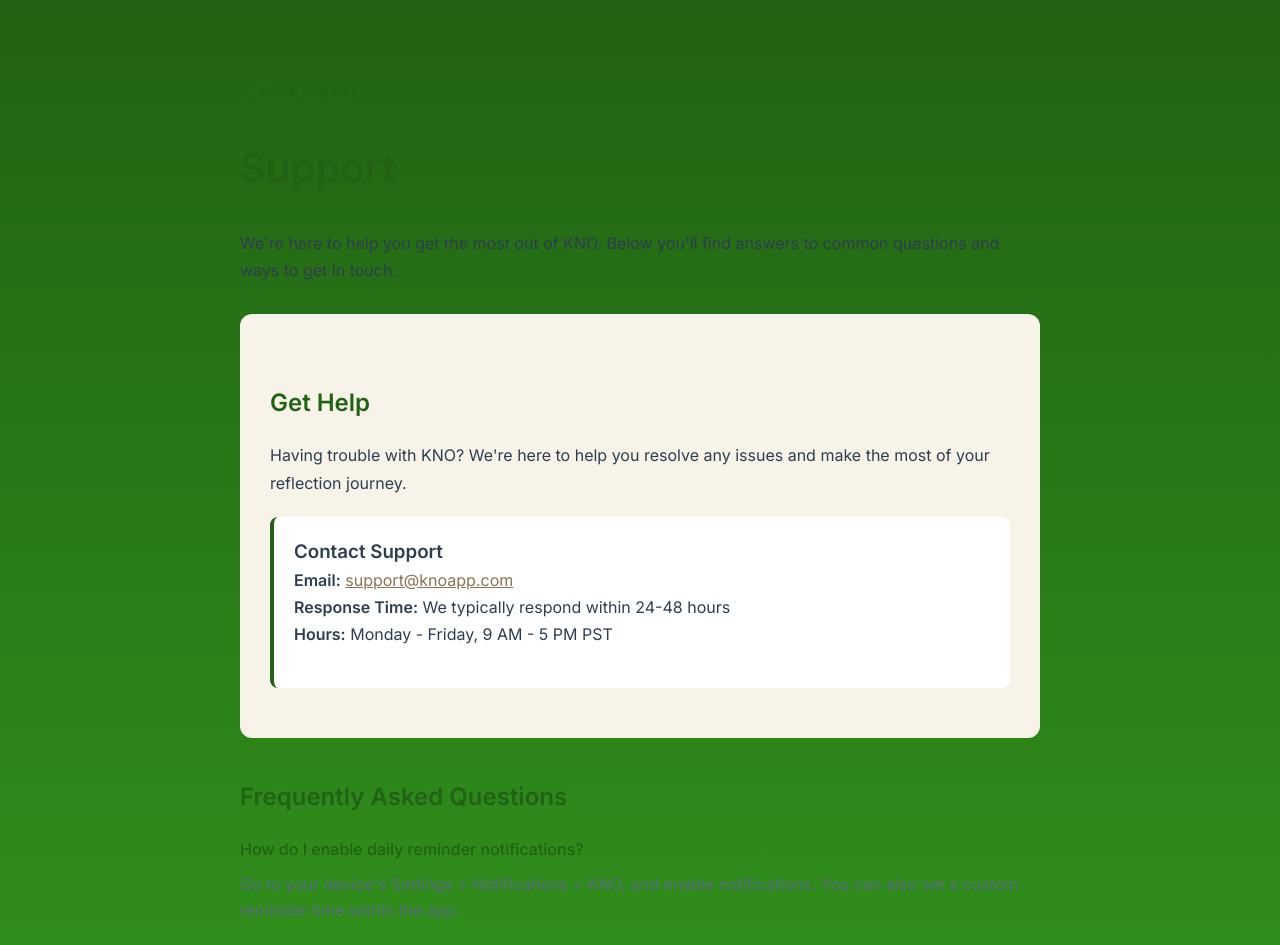
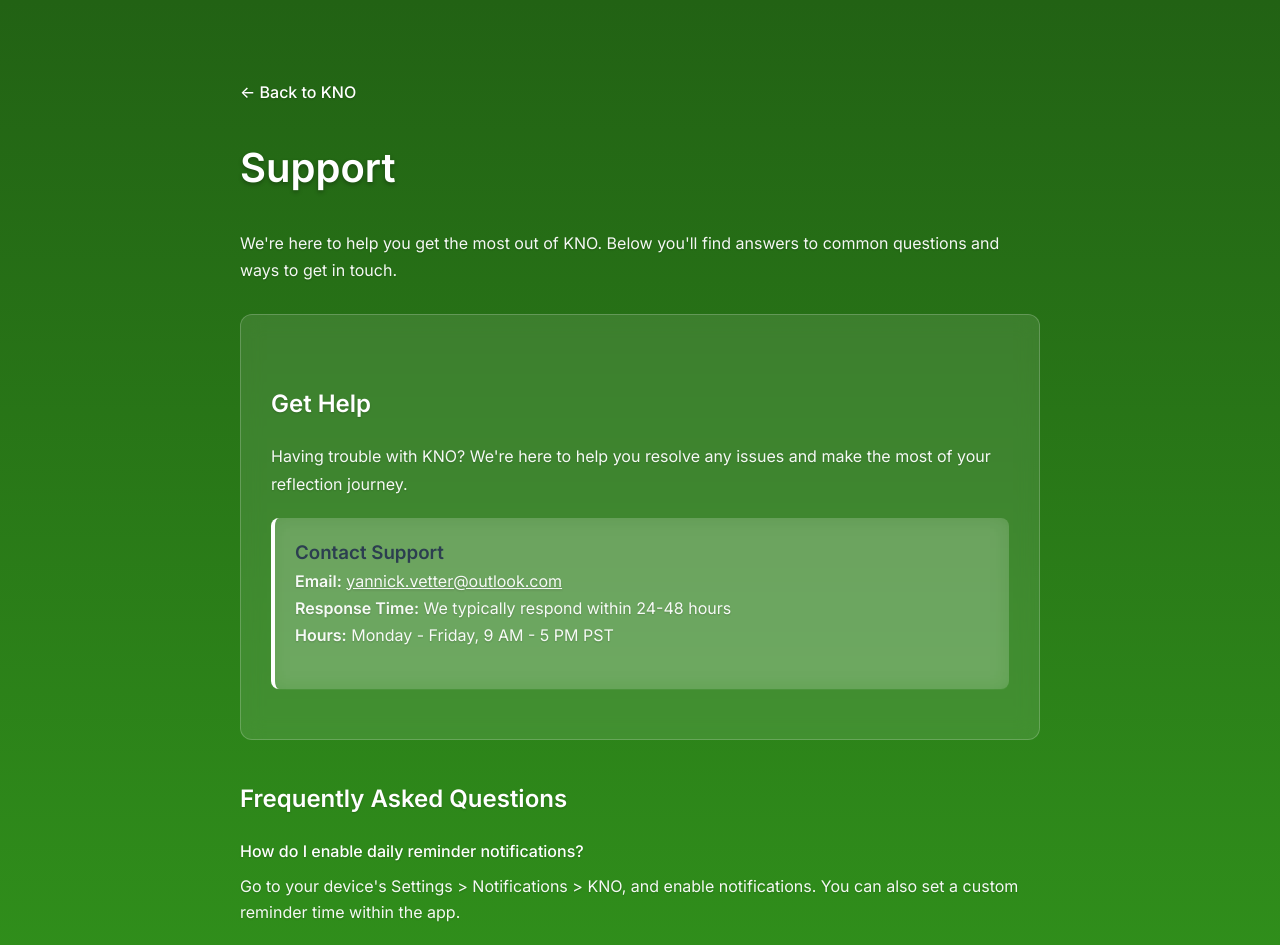
Before and after one commit to yvetter438/KNOWebsite, a plain HTML site: page support.html in a window 1280 px wide. Shown: the top 945 px of the page. Drawn offline with Linux system fonts and the light colour scheme.

Commit message:
fixed colors on support, privacy, changed email addresses too

```diff
--- a/support.html
+++ b/support.html
@@ -15,54 +15,66 @@
             margin: 0 auto;
         }
         .content-page h1 {
-            color: #226214;
+            color: #ffffff;
             margin-bottom: 30px;
             font-size: 2.5rem;
+            text-shadow: 0 2px 4px rgba(0, 0, 0, 0.3);
         }
         .content-page h2 {
-            color: #226214;
+            color: #ffffff;
             margin: 40px 0 20px 0;
             font-size: 1.5rem;
+            text-shadow: 0 1px 2px rgba(0, 0, 0, 0.2);
         }
         .content-page p {
             margin-bottom: 20px;
             line-height: 1.7;
+            color: #ffffff;
+            opacity: 0.95;
+            text-shadow: 0 1px 2px rgba(0, 0, 0, 0.2);
         }
         .back-link {
             display: inline-flex;
             align-items: center;
-            color: #226214;
+            color: #ffffff;
             text-decoration: none;
             margin-bottom: 30px;
             font-weight: 500;
+            text-shadow: 0 1px 2px rgba(0, 0, 0, 0.2);
         }
         .back-link:hover {
             color: #43cc25;
         }
         .support-section {
-            background: #f7f3e9;
+            background: rgba(255, 255, 255, 0.1);
             padding: 30px;
             border-radius: 12px;
             margin: 30px 0;
+            backdrop-filter: blur(10px);
+            border: 1px solid rgba(255, 255, 255, 0.2);
         }
         .contact-info {
-            background: white;
+            background: rgba(255, 255, 255, 0.15);
             padding: 20px;
             border-radius: 8px;
             margin: 20px 0;
-            border-left: 4px solid #226214;
+            border-left: 4px solid #ffffff;
+            backdrop-filter: blur(10px);
         }
         .faq-item {
             margin-bottom: 25px;
         }
         .faq-question {
             font-weight: 500;
-            color: #226214;
+            color: #ffffff;
             margin-bottom: 10px;
+            text-shadow: 0 1px 2px rgba(0, 0, 0, 0.2);
         }
         .faq-answer {
-            color: #5a6c7d;
+            color: #ffffff;
             line-height: 1.6;
+            opacity: 0.95;
+            text-shadow: 0 1px 2px rgba(0, 0, 0, 0.2);
         }
     </style>
 </head>
@@ -82,7 +94,7 @@
                 <div class="contact-info">
                     <h3>Contact Support</h3>
                     <p>
-                        <strong>Email:</strong> <a href="mailto:support@knoapp.com" style="color: #8b7355;">support@knoapp.com</a><br>
+                        <strong>Email:</strong> <a href="mailto:yannick.vetter@outlook.com" style="color: #ffffff;">yannick.vetter@outlook.com</a><br>
                         <strong>Response Time:</strong> We typically respond within 24-48 hours<br>
                         <strong>Hours:</strong> Monday - Friday, 9 AM - 5 PM PST
                     </p>
@@ -142,13 +154,13 @@
             <h2>Feature Requests</h2>
             <p>
                 Have an idea for a new feature? We'd love to hear from you! Send us your suggestions
-                at <a href="mailto:feedback@knoapp.com" style="color: #226214;">feedback@knoapp.com</a>
+                at <a href="mailto:yannick.vetter@outlook.com" style="color: #ffffff;">yannick.vetter@outlook.com</a>
             </p>
 
             <h2>Bug Reports</h2>
             <p>
                 If you encounter any bugs or issues, please contact us at
-                <a href="mailto:bugs@knoapp.com" style="color: #226214;">bugs@knoapp.com</a>
+                <a href="mailto:yannick.vetter@outlook.com" style="color: #ffffff;">yannick.vetter@outlook.com</a>
                 with a detailed description of the problem and your device information.
             </p>
 
@@ -157,7 +169,7 @@
                 <p>
                     If you're having issues with downloading or updating the app, please contact
                     Apple Support through the App Store or visit
-                    <a href="https://support.apple.com" target="_blank" rel="noopener noreferrer" style="color: #226214;">Apple Support</a>.
+                    <a href="https://support.apple.com" target="_blank" rel="noopener noreferrer" style="color: #ffffff;">Apple Support</a>.
                 </p>
             </div>
         </div>
```
Also changed, not shown: privacy-policy.html (+23 -7 lines), 1 other file.
